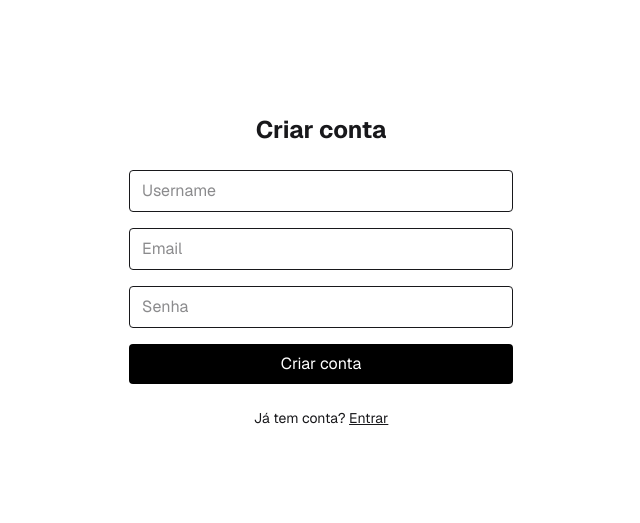
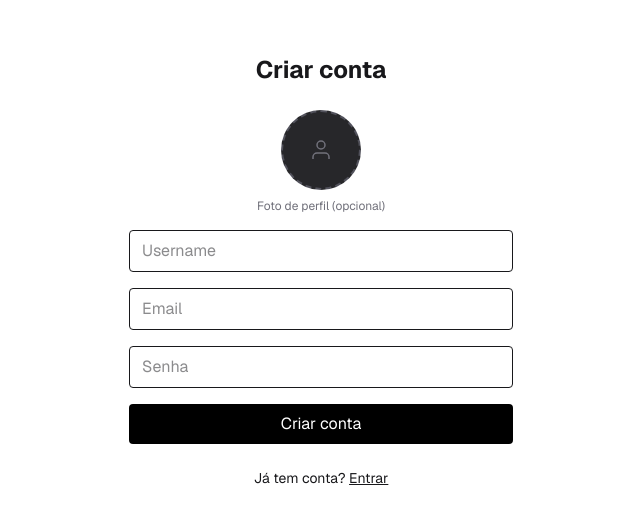
Before and after one commit to TobsBP/dev-hub, a Next.js app in the folder dev-hub/: page /register in a window 1280 px wide. Shown: the part 129-652 px from the top of the page, without its empty margins (319-959 px from the left). Built offline with nearby package versions, Linux system fonts and the light colour scheme.

Commit message:
feat: conditional navbar

```diff
--- a/dev-hub/app/(auth)/register/page.tsx
+++ b/dev-hub/app/(auth)/register/page.tsx
@@ -1,12 +1,22 @@
 'use client';
 
+import Image from 'next/image';
 import { useRouter } from 'next/navigation';
-import { useState } from 'react';
+import { useRef, useState } from 'react';
 
 export default function RegisterPage() {
 	const router = useRouter();
 	const [error, setError] = useState('');
 	const [loading, setLoading] = useState(false);
+	const [avatar, setAvatar] = useState<File | null>(null);
+	const [preview, setPreview] = useState<string | null>(null);
+	const fileInputRef = useRef<HTMLInputElement>(null);
+
+	function handleAvatarChange(e: React.ChangeEvent<HTMLInputElement>) {
+		const file = e.target.files?.[0] ?? null;
+		setAvatar(file);
+		setPreview(file ? URL.createObjectURL(file) : null);
+	}
 
 	async function handleSubmit(e: React.FormEvent<HTMLFormElement>) {
 		e.preventDefault();
@@ -14,16 +24,24 @@ export default function RegisterPage() {
 		setError('');
 
 		const form = e.currentTarget;
-		const body = {
-			username: (form.elements.namedItem('username') as HTMLInputElement).value,
-			email: (form.elements.namedItem('email') as HTMLInputElement).value,
-			password: (form.elements.namedItem('password') as HTMLInputElement).value,
-		};
+		const formData = new FormData();
+		formData.append(
+			'username',
+			(form.elements.namedItem('username') as HTMLInputElement).value,
+		);
+		formData.append(
+			'email',
+			(form.elements.namedItem('email') as HTMLInputElement).value,
+		);
+		formData.append(
+			'password',
+			(form.elements.namedItem('password') as HTMLInputElement).value,
+		);
+		if (avatar) formData.append('avatar', avatar);
 
-		const response = await fetch(`/api/register`, {
+		const response = await fetch('/api/register', {
 			method: 'POST',
-			headers: { 'Content-Type': 'application/json' },
-			body: JSON.stringify(body),
+			body: formData,
 		});
 
 		setLoading(false);
@@ -42,6 +60,48 @@ export default function RegisterPage() {
 				<h1 className="text-2xl font-bold text-center">Criar conta</h1>
 
 				<form onSubmit={handleSubmit} className="flex flex-col gap-4">
+					{/* Avatar */}
+					<div className="flex flex-col items-center gap-2">
+						<label htmlFor="register-avatar" className="cursor-pointer group">
+							<div className="w-20 h-20 rounded-full bg-zinc-800 border-2 border-dashed border-zinc-600 group-hover:border-zinc-400 flex items-center justify-center overflow-hidden transition-colors">
+								{preview ? (
+									<Image
+										src={preview}
+										alt="Preview"
+										width={80}
+										height={80}
+										className="w-full h-full object-cover"
+									/>
+								) : (
+									<svg
+										width="24"
+										height="24"
+										viewBox="0 0 24 24"
+										fill="none"
+										stroke="currentColor"
+										strokeWidth="1.5"
+										className="text-zinc-500"
+									>
+										<title>Adicionar foto</title>
+										<path d="M20 21v-2a4 4 0 0 0-4-4H8a4 4 0 0 0-4 4v2" />
+										<circle cx="12" cy="7" r="4" />
+									</svg>
+								)}
+							</div>
+						</label>
+						<input
+							id="register-avatar"
+							ref={fileInputRef}
+							type="file"
+							accept="image/*"
+							onChange={handleAvatarChange}
+							className="sr-only"
+						/>
+						<span className="text-xs text-zinc-500">
+							{avatar ? avatar.name : 'Foto de perfil (opcional)'}
+						</span>
+					</div>
+
 					<input
 						name="username"
 						type="text"
--- /dev/null
+++ b/dev-hub/components/ConditionalNavBar.tsx
@@ -0,0 +1,14 @@
+'use client';
+
+import { usePathname } from 'next/navigation';
+import NavBar from './NavBar';
+
+const AUTH_PATHS = ['/login', '/register'];
+
+export default function ConditionalNavBar() {
+	const pathname = usePathname();
+
+	if (AUTH_PATHS.includes(pathname)) return null;
+
+	return <NavBar />;
+}
```
